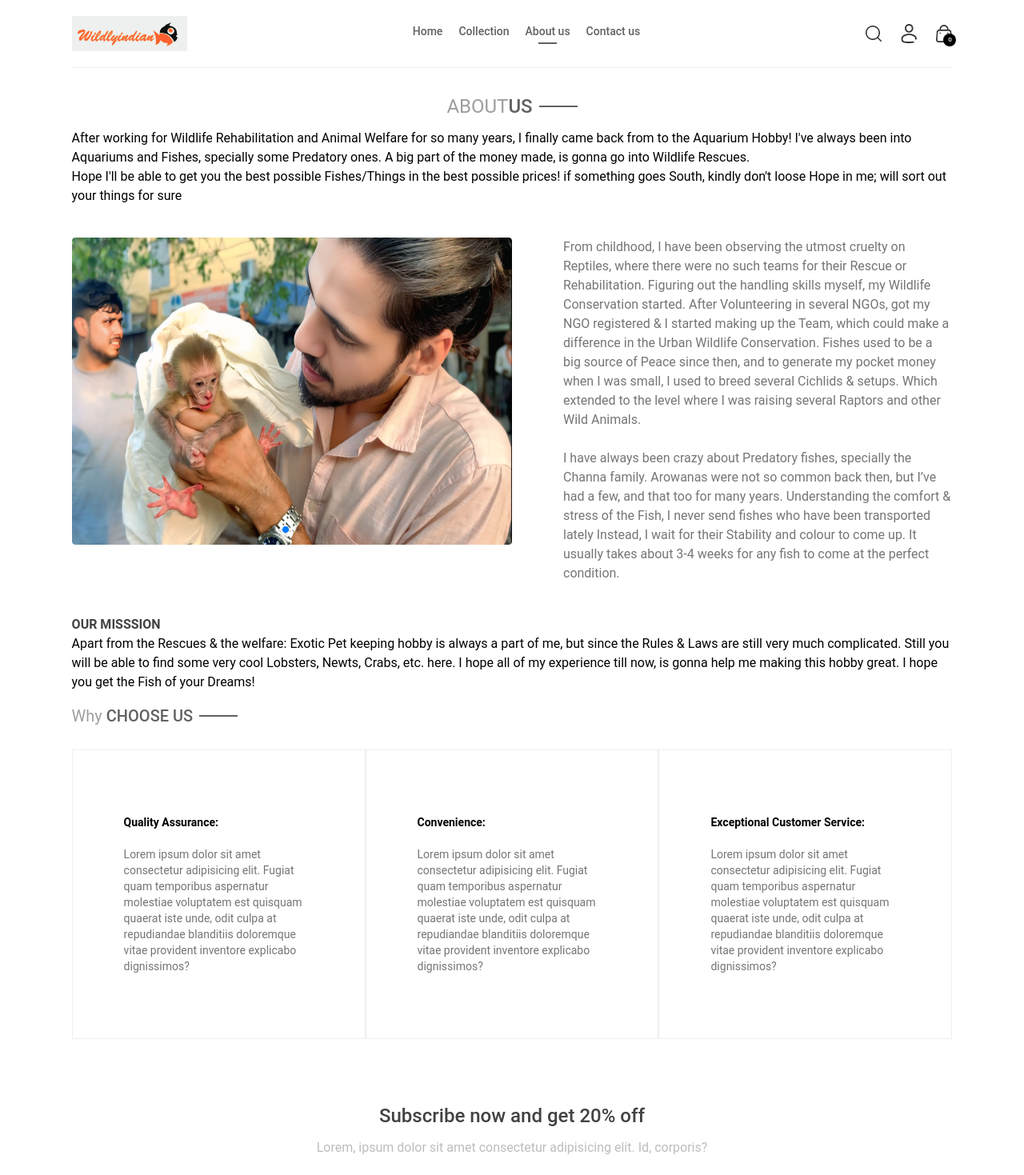
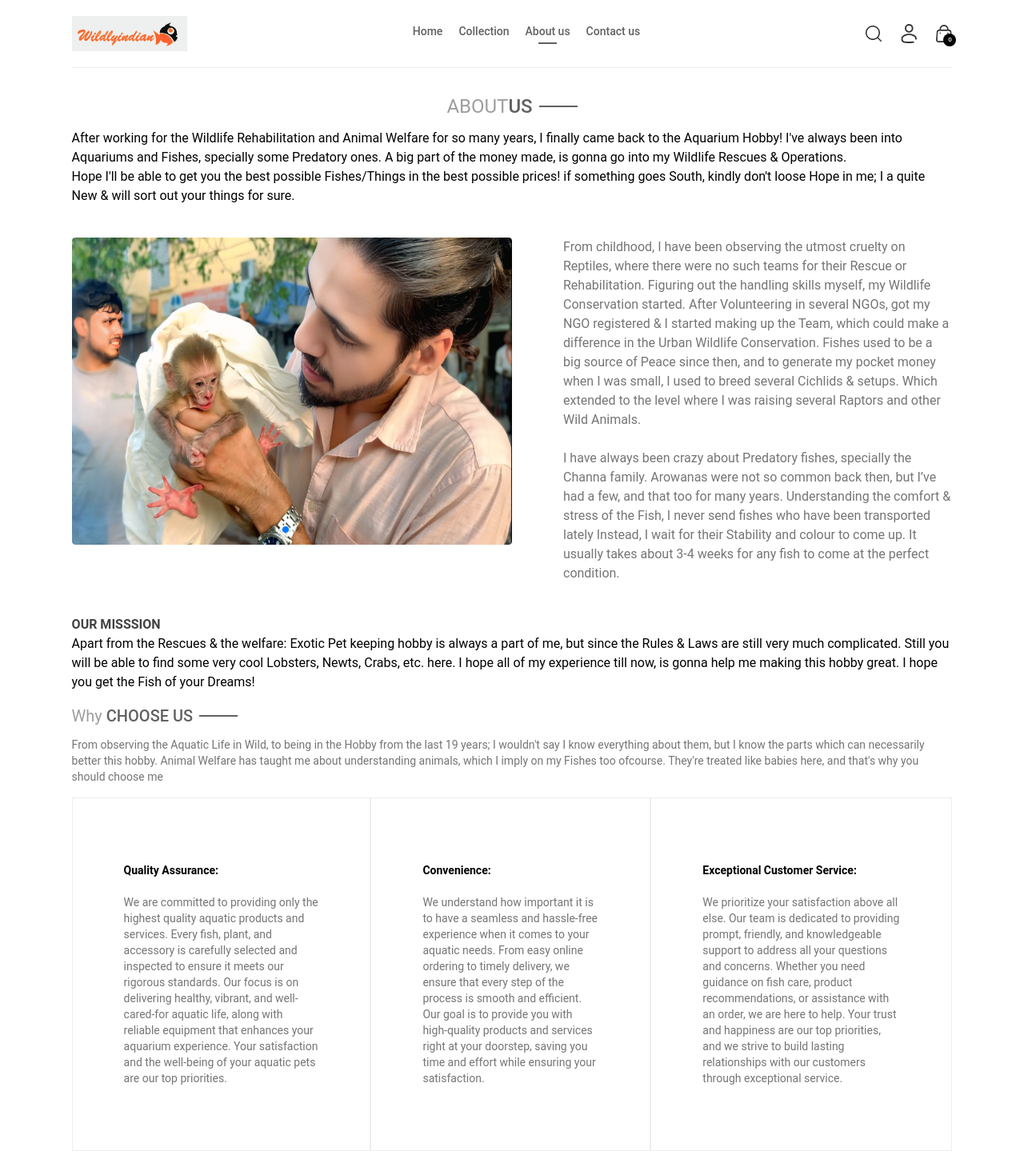
Before and after one commit to swamiankit261/fishProject, a React (Vite) app in the folder frontend/: page /about in a window 1280 px wide. Shown: the top 1469 px of the page at 80% size. Built offline with nearby package versions, Linux system fonts and the light colour scheme; no server answers.

Commit message:
Refactor code structure for improved readability and maintainability

```diff
--- a/frontend/index.html
+++ b/frontend/index.html
@@ -5,7 +5,7 @@
   <meta charset="UTF-8" />
   <link rel="icon" type="image/jpeg" href="/favicon.jpeg" />
   <meta name="viewport" content="width=device-width, initial-scale=1.0" />
-  <title>Widely Indians</title>
+  <title>Wildly Indian</title>
 </head>
 
 <body>
--- a/frontend/src/components/Hero.jsx
+++ b/frontend/src/components/Hero.jsx
@@ -1,6 +1,7 @@
 // eslint-disable-next-line no-unused-vars
 import React from 'react'
-import { assets } from '../assets/frontend_assets/assets'
+// import { assets } from '../assets/frontend_assets/assets';
+import homepageFish from "../assets/frontend_assets/homeFish.jpeg";
 
 const Hero = () => {
     return (
@@ -12,7 +13,7 @@ const Hero = () => {
                         <p className='w-8 md:w-11 h-[2px] bg-[#414141]'></p>
                         <p className='font-medium text-sm md:text-base'>OUR BESTSELLER</p>
                     </div>
-                    <h1 className='text-3xl sm:py-3 lg:text-5xl leading-relaxed'>Latest Arrivals</h1>
+                    <h1 className='text-3xl sm:py-3 lg:text-5xl leading-relaxed'>Instead of Latest Arrivals</h1>
                     <div className='flex item-center gap-2'>
                         <p className='font-semibold text-sm md:text-base'>SHOP NOW</p>
                         <p className='w-8 md:w-11 h-[1px] bg-[#414141]'></p>
@@ -20,7 +21,7 @@ const Hero = () => {
                 </div>
             </div>
             {/* Hero right side */}
-            <img src={assets.hero_img} className='w-full  sm:w-1/2' alt="" />
+            <img src={homepageFish} className='w-full  sm:w-1/2' alt="" />
         </div>
     )
 }
--- a/frontend/src/components/Latest_collection.jsx
+++ b/frontend/src/components/Latest_collection.jsx
@@ -26,7 +26,7 @@ const Latest_collection = () => {
             <div className='text-center py-8 text-3xl'>
                 <Title text1={"LATEST"} text2={"COLLECTION"} />
                 <p className='w-3/4 m-auto text-xs sm:text-sm md:text-base text-gray-600'>
-                    Lorem, ipsum dolor sit amet consectetur adipisicing elit. Harum porro placeat nobis quo reiciendis at!
+                Presenting you the most Underrated “INDIAN NATIVE UNDERWATER WILDLIFE
                 </p>
             </div>
             {/* rendring products */}
--- a/frontend/src/pages/About.jsx
+++ b/frontend/src/pages/About.jsx
@@ -12,11 +12,10 @@ const About = () => {
             </div>
             <div className="">
                 <p>
-                    After working for Wildlife Rehabilitation and Animal Welfare for so many years, I finally came back from to the Aquarium Hobby! I&apos;ve always been into Aquariums and Fishes, specially some Predatory ones. A big part of the money made, is gonna go into Wildlife Rescues.
+                    After working for the Wildlife Rehabilitation and Animal Welfare for so many years, I finally came back to the Aquarium Hobby! I&apos;ve always been into Aquariums and Fishes, specially some Predatory ones. A big part of the money made, is gonna go into my Wildlife Rescues & Operations.
                 </p>
                 <p>
-                    Hope I&apos;ll be able to get you the best possible Fishes/Things in the best possible prices!
-                    if something goes South, kindly don&apos;t loose Hope in me; will sort out your things for sure
+                    Hope I&apos;ll be able to get you the best possible Fishes/Things in the best possible prices! if something goes South, kindly don&apos;t loose Hope in me; I a quite New & will sort out your things for sure.
                 </p>
             </div>
             <div className='my-10 flex flex-col md:flex-row  gap-16'>
@@ -41,19 +40,22 @@ const About = () => {
             </div>
             <div className='text-xl py-4'>
                 <Title text1={"Why "} text2={"CHOOSE US"} />
+                <div className="text-sm">
+                    <p className='text-gray-600'>From observing the Aquatic Life in Wild, to being in the Hobby from the last 19 years; I wouldn&apos;t say I know everything about them,  but I know the parts which can necessarily better this hobby. Animal Welfare has taught me about understanding animals, which I imply on my Fishes too ofcourse. They&apos;re treated like babies here, and that&apos;s why you should choose me</p>
+                </div>
             </div>
             <div className='flex flex-col md:flex-row  text-sm mb-20'>
                 <div className='border px-10 md:px-16 py-8 sm:py-20 flex flex-col gap-5 '>
                     <b>Quality Assurance:</b>
-                    <p className='text-gray-600'>Lorem ipsum dolor sit amet consectetur adipisicing elit. Fugiat quam temporibus aspernatur molestiae voluptatem est quisquam quaerat iste unde, odit culpa at repudiandae blanditiis doloremque vitae provident inventore explicabo dignissimos?</p>
+                    <p className="text-gray-600">We are committed to providing only the highest quality aquatic products and services. Every fish, plant, and accessory is carefully selected and inspected to ensure it meets our rigorous standards. Our focus is on delivering healthy, vibrant, and well-cared-for aquatic life, along with reliable equipment that enhances your aquarium experience. Your satisfaction and the well-being of your aquatic pets are our top priorities.</p>
                 </div>
                 <div className='border px-10 md:px-16 py-8 sm:py-20 flex flex-col gap-5 '>
                     <b>Convenience:</b>
-                    <p className='text-gray-600'>Lorem ipsum dolor sit amet consectetur adipisicing elit. Fugiat quam temporibus aspernatur molestiae voluptatem est quisquam quaerat iste unde, odit culpa at repudiandae blanditiis doloremque vitae provident inventore explicabo dignissimos?</p>
+                    <p className='text-gray-600'>We understand how important it is to have a seamless and hassle-free experience when it comes to your aquatic needs. From easy online ordering to timely delivery, we ensure that every step of the process is smooth and efficient. Our goal is to provide you with high-quality products and services right at your doorstep, saving you time and effort while ensuring your satisfaction.</p>
                 </div>
                 <div className='border px-10 md:px-16 py-8 sm:py-20 flex flex-col gap-5 '>
                     <b>Exceptional Customer Service:</b>
-                    <p className='text-gray-600'>Lorem ipsum dolor sit amet consectetur adipisicing elit. Fugiat quam temporibus aspernatur molestiae voluptatem est quisquam quaerat iste unde, odit culpa at repudiandae blanditiis doloremque vitae provident inventore explicabo dignissimos?</p>
+                    <p className='text-gray-600'>We prioritize your satisfaction above all else. Our team is dedicated to providing prompt, friendly, and knowledgeable support to address all your questions and concerns. Whether you need guidance on fish care, product recommendations, or assistance with an order, we are here to help. Your trust and happiness are our top priorities, and we strive to build lasting relationships with our customers through exceptional service.</p>
                 </div>
             </div>
             <NewsLetterBox />
```
Also changed, not shown: frontend/src/assets/frontend_assets/homeFish.jpeg (added), frontend/src/assets/frontend_assets/homepageFish.jpeg (added).
